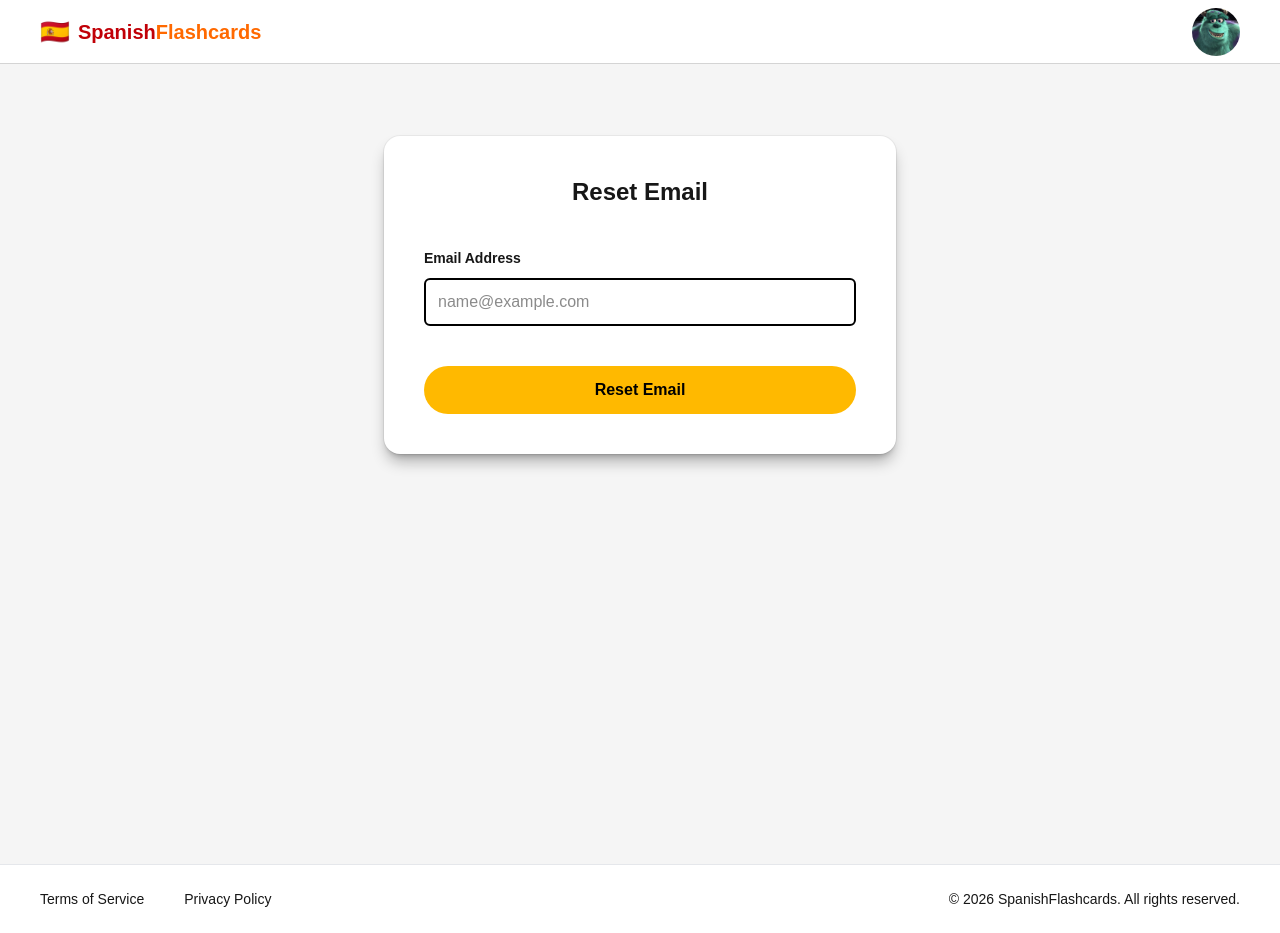
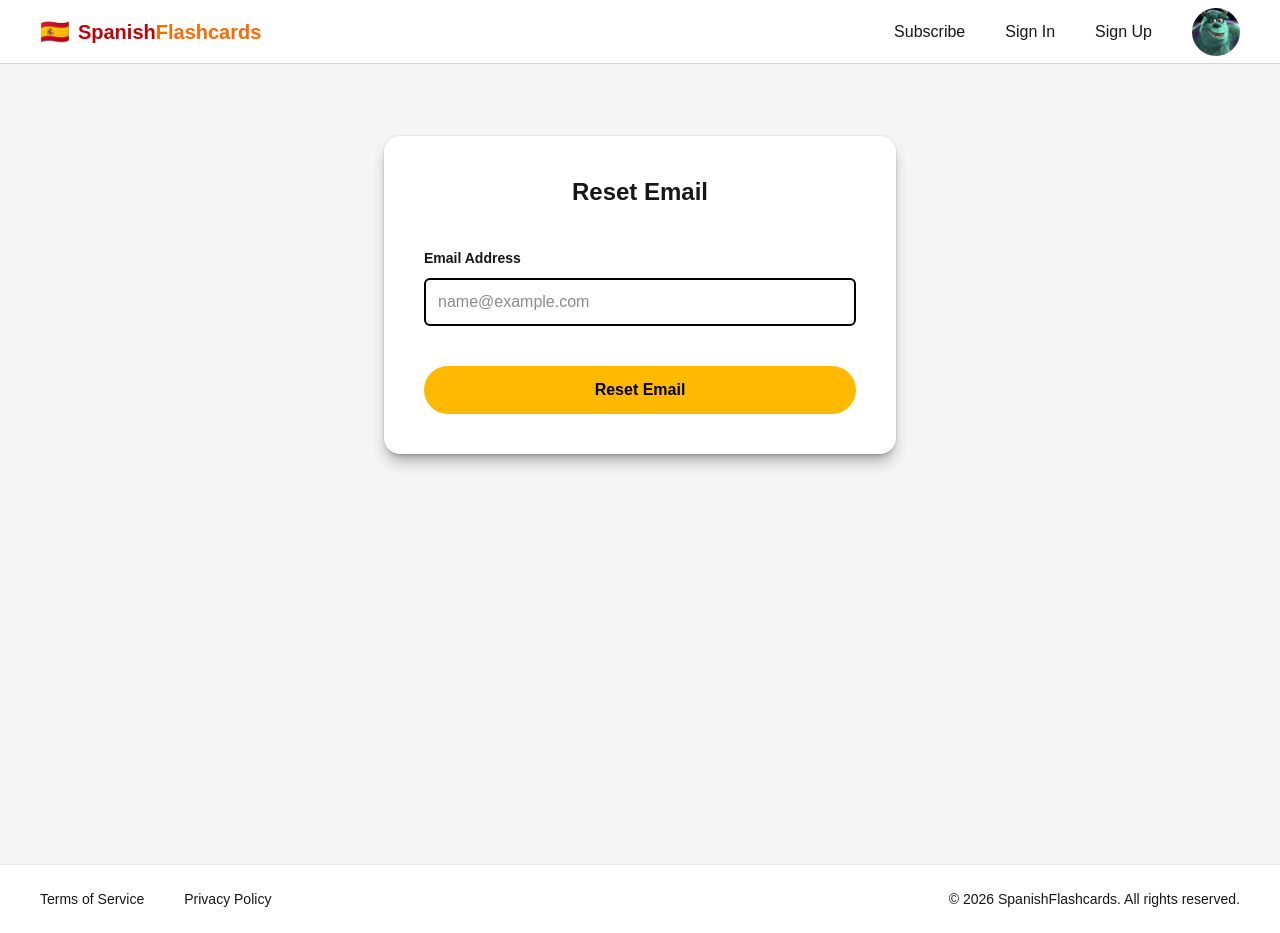
Before and after one commit to RobertHawkerDev/spanish-flashcards, a Next.js app: page /reset-email in a window 1280 px wide. Built offline with nearby package versions, Linux system fonts and the light colour scheme.

Commit message:
chore(layout): added the auth links to the header

```diff
--- a/app/layouts/header/index.tsx
+++ b/app/layouts/header/index.tsx
@@ -12,8 +12,13 @@ export default function Header() {
           <span className="font-bold text-red-700"> Spanish</span>
           <span className="font-bold text-orange-500">Flashcards</span>
         </Link>
-        <div className="relative aspect-square h-12 overflow-hidden rounded-full">
-          <Image alt="Profile" objectFit="cover" fill src="/avatar.png" />
+        <div className="flex flex-row items-center gap-10">
+          <Link href="/subscribe">Subscribe</Link>
+          <Link href="/sign-in">Sign In</Link>
+          <Link href="/sign-up">Sign Up</Link>
+          <div className="relative aspect-square h-12 overflow-hidden rounded-full">
+            <Image alt="Profile" objectFit="cover" fill src="/avatar.png" />
+          </div>
         </div>
       </div>
     </header>
```
